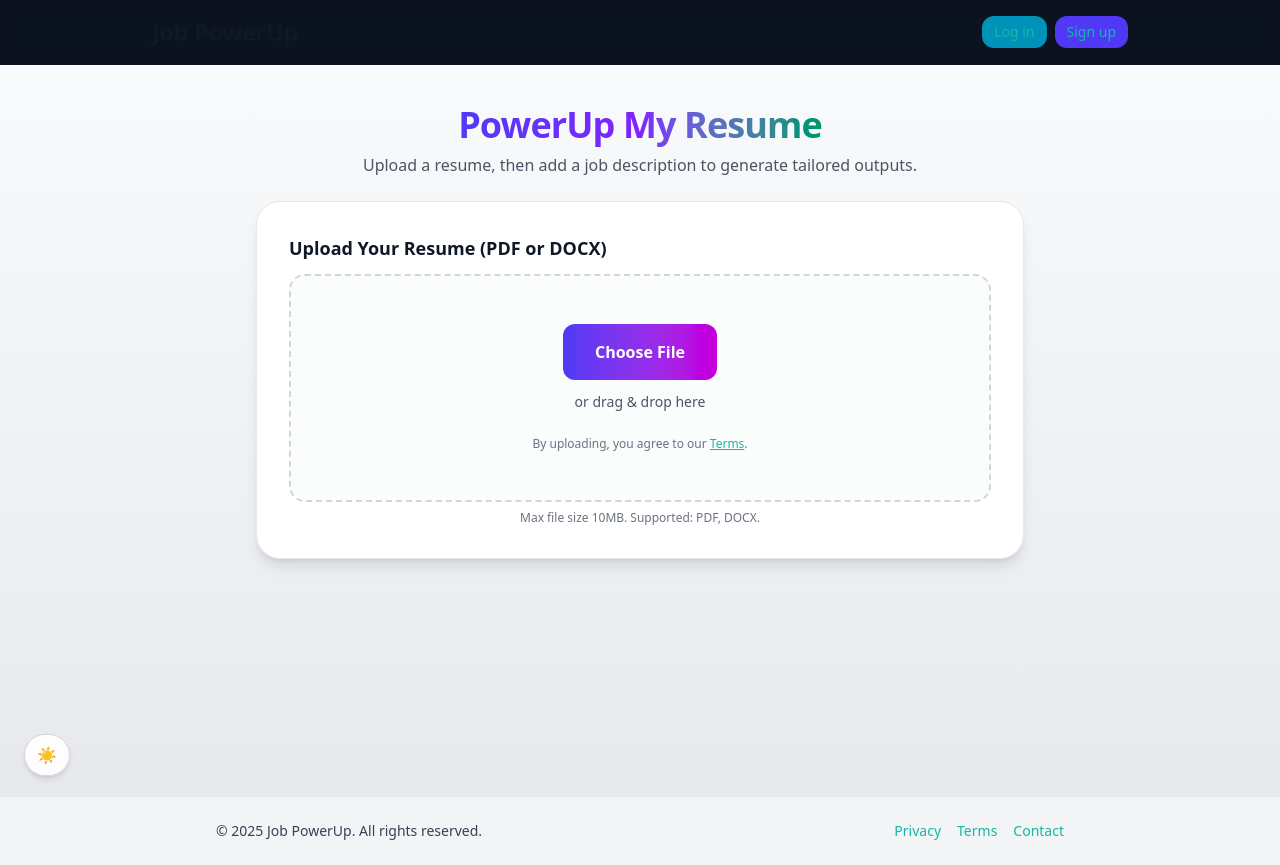
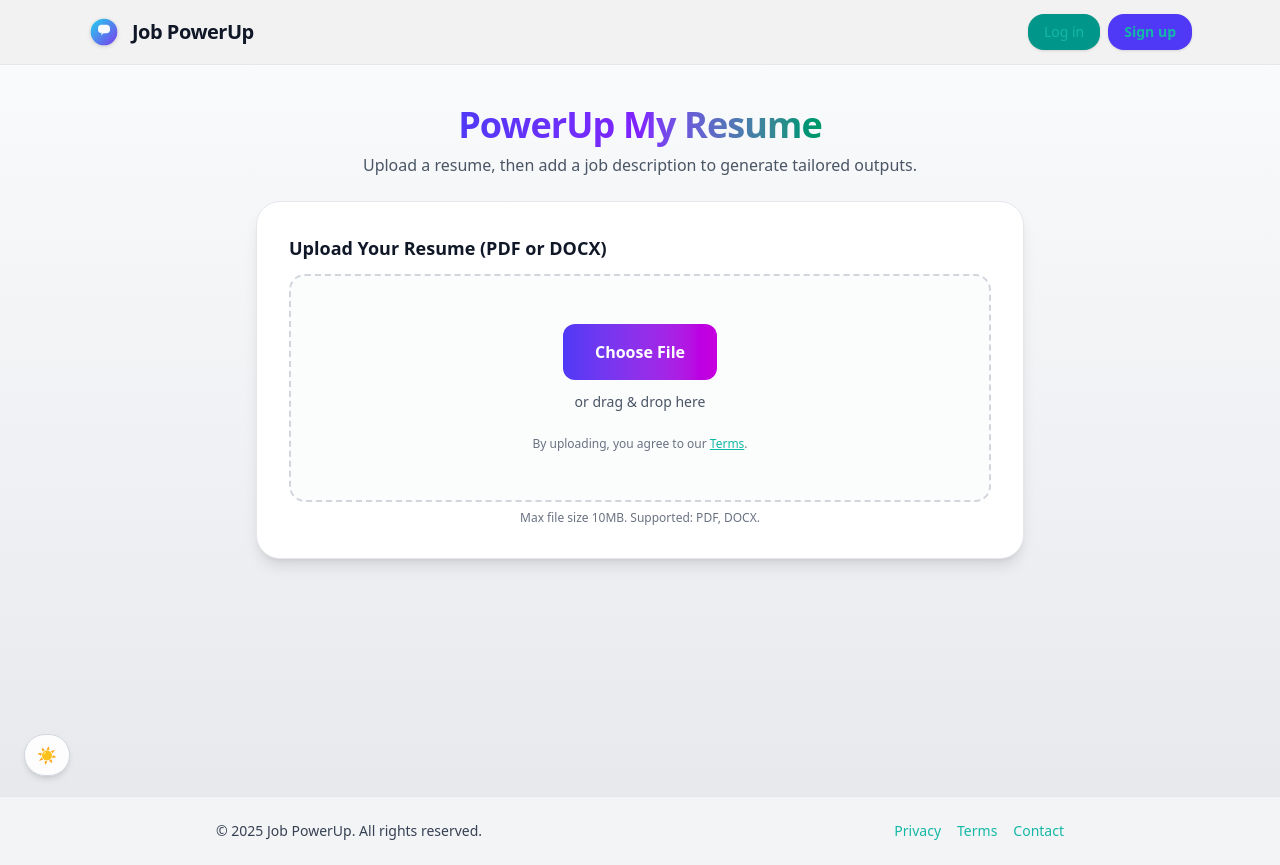
Before and after one commit to ShadowsConception/job-powerup, a Next.js app: page / in a window 1280 px wide. Built offline with nearby package versions, Linux system fonts and the light colour scheme.

Commit message:
feat(ui): restore pro header + hover menus; auth text white; theme toggle; bigger upload; results tabs; DOCX export hook; version footer; parse fallback

```diff
--- a/src/components/Header.tsx
+++ b/src/components/Header.tsx
@@ -1,34 +1,61 @@
-// src/components/Header.tsx
 "use client";
 
 import Link from "next/link";
+import { usePathname } from "next/navigation";
 
 export default function Header({ showAuth = true }: { showAuth?: boolean }) {
+  const pathname = usePathname();
+  const hideAuth = !showAuth || pathname === "/login" || pathname === "/signup";
+
   return (
-    <header className="sticky top-0 z-40 border-b border-transparent bg-transparent/50 backdrop-blur supports-[backdrop-filter]:bg-transparent/45">
-      <div className="mx-auto max-w-5xl px-6 py-4 flex items-center justify-between gap-4">
-        <Link href="/" className="flex items-center gap-2">
-          {/* If you have a logo image, drop it here; text fallback below */}
-          <span className="text-2xl font-extrabold tracking-tight text-gray-900 dark:text-gray-100">
+    <header className="sticky top-0 z-50 bg-white/95 dark:bg-gray-950/95 backdrop-blur border-b border-gray-200 dark:border-gray-800">
+      <div className="mx-auto max-w-6xl px-6 h-14 md:h-16 flex items-center justify-between">
+        {/* Brand */}
+        <Link href="/" className="flex items-center gap-3" aria-label="Job PowerUp home">
+          {/* Gradient mark (inline so no asset needed). Replace with your SVG if you prefer. */}
+          <svg
+            viewBox="0 0 48 48"
+            width="32"
+            height="32"
+            className="drop-shadow-sm"
+            aria-hidden="true"
+          >
+            <defs>
+              <linearGradient id="pu_mark" x1="0" y1="0" x2="1" y2="1">
+                <stop offset="0%" stopColor="#22d3ee" />
+                <stop offset="100%" stopColor="#7c3aed" />
+              </linearGradient>
+            </defs>
+            <rect x="4" y="4" width="40" height="40" rx="20" fill="url(#pu_mark)" />
+            {/* simple chat bubble */}
+            <path
+              d="M15 18c0-2.761 2.239-5 5-5h8c2.761 0 5 2.239 5 5v3c0 2.761-2.239 5-5 5h-4.5l-4.2 3.2 1.4-3.9A5 5 0 0 1 15 21v-3z"
+              fill="white"
+              fillOpacity=".96"
+            />
+          </svg>
+
+          <span className="text-lg md:text-xl font-extrabold tracking-tight text-gray-900 dark:text-gray-100">
             Job PowerUp
           </span>
         </Link>
 
-        {showAuth && (
-          <div className="flex items-center gap-2">
+        {/* Auth actions */}
+        {!hideAuth && (
+          <nav className="flex items-center gap-2">
             <Link
               href="/login"
-              className="rounded-xl px-3 py-1.5 text-sm text-white bg-cyan-600 hover:bg-cyan-700"
+              className="rounded-2xl px-4 py-2 text-sm font-medium text-white bg-teal-600 hover:bg-teal-700 shadow-sm focus:outline-none focus-visible:ring-2 focus-visible:ring-offset-2 focus-visible:ring-teal-500 dark:focus-visible:ring-offset-gray-950"
             >
               Log in
             </Link>
             <Link
               href="/signup"
-              className="rounded-xl px-3 py-1.5 text-sm text-white bg-indigo-600 hover:bg-indigo-700"
+              className="rounded-2xl px-4 py-2 text-sm font-semibold text-white bg-indigo-600 hover:bg-indigo-700 shadow-sm focus:outline-none focus-visible:ring-2 focus-visible:ring-offset-2 focus-visible:ring-indigo-500 dark:focus-visible:ring-offset-gray-950"
             >
               Sign up
             </Link>
-          </div>
+          </nav>
         )}
       </div>
     </header>
```
